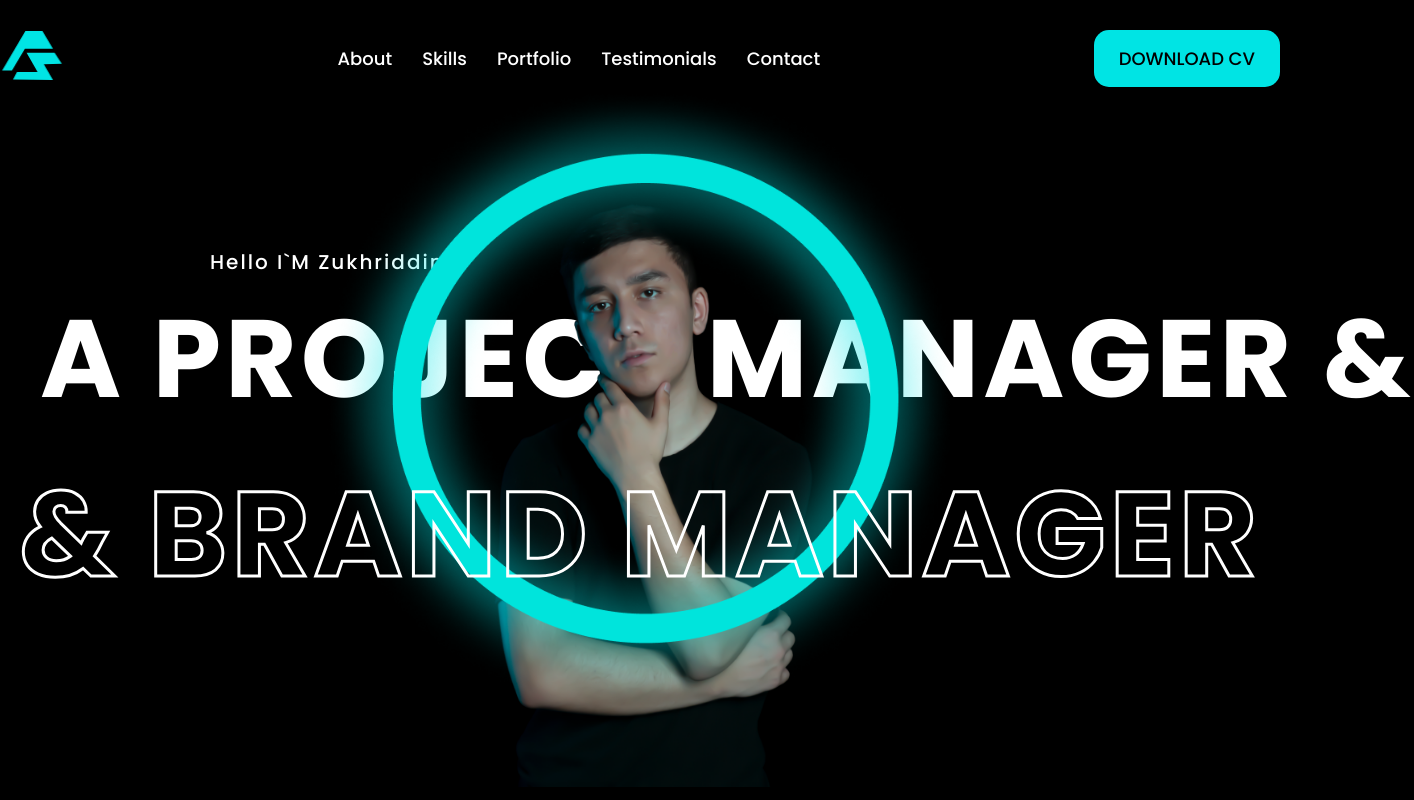
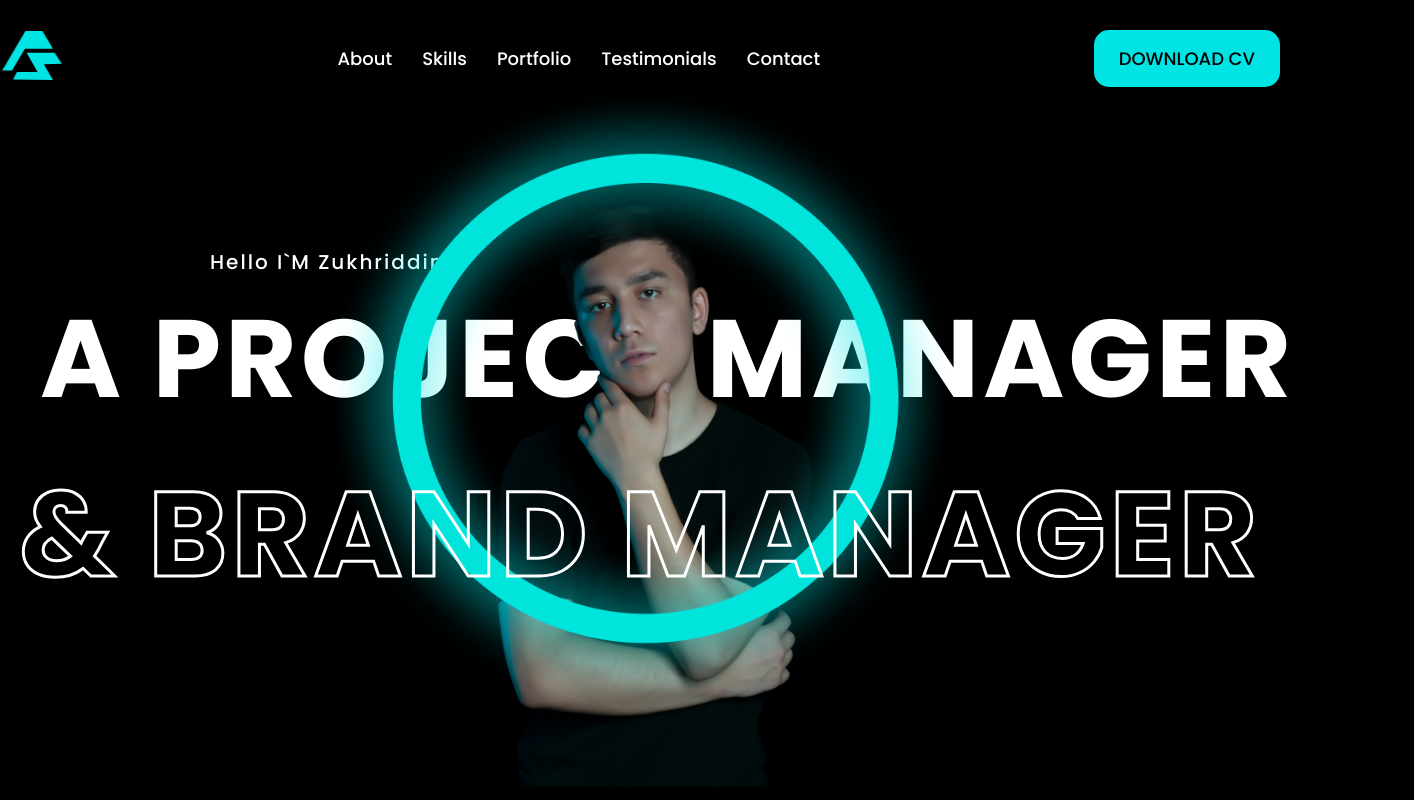
Before and after one commit to Zukhriddin05/Portfolio, a React (Vite) app: page / in a window 1280 px wide. Shown: the top 800 px of the page, 1414 px wide, since content can reach past the window. Built offline with nearby package versions, Linux system fonts and the light colour scheme.

Commit message:
Update Banner.jsx

```diff
--- a/src/components/banner/Banner.jsx
+++ b/src/components/banner/Banner.jsx
@@ -13,7 +13,7 @@ const Banner = () => {
       <div className="container">
         <div className="banner__box-first">
           <h2 className="banner__title-s">Hello I`M Zukhriddin</h2>
-          <h1 className="banner__title-l">A PROJECT MANAGER &</h1>
+          <h1 className="banner__title-l">A PROJECT MANAGER</h1>
         </div>
         <div className="banner__box-second">
           <img className='banner__box-img' src="2.png" alt="" />
```
